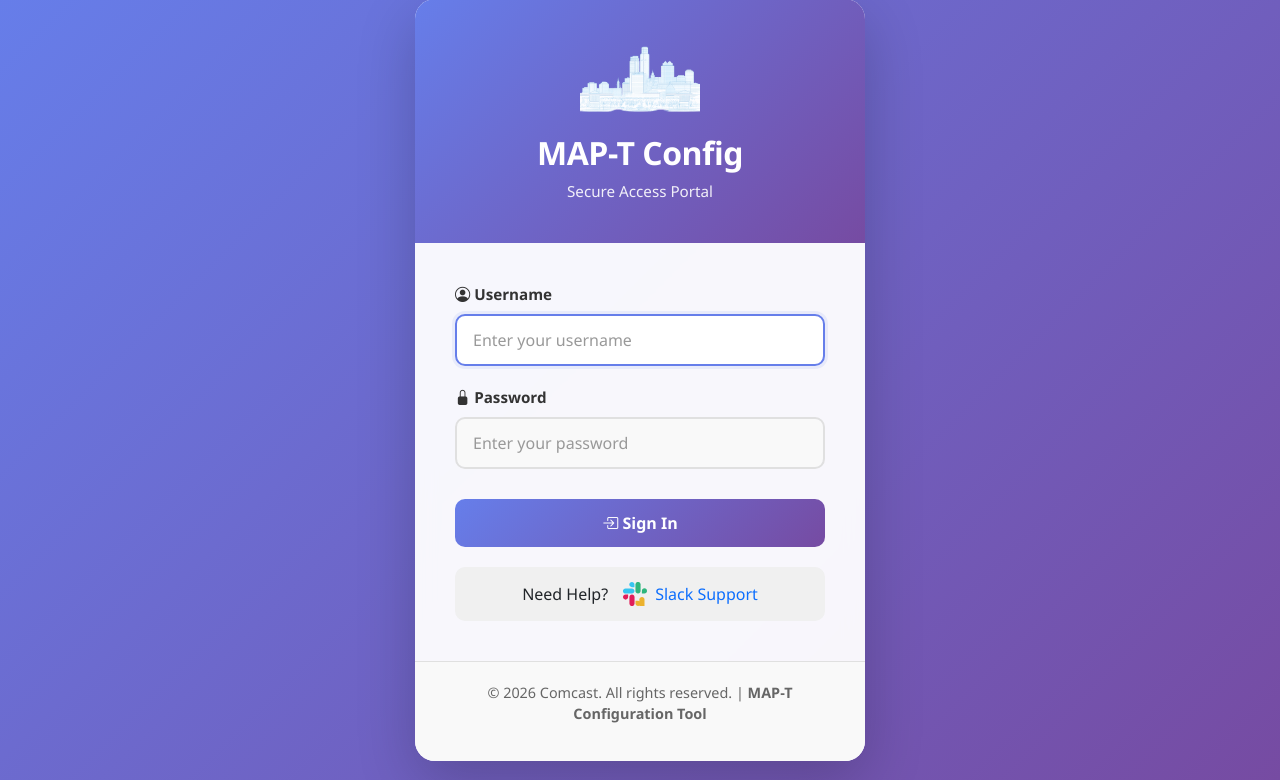
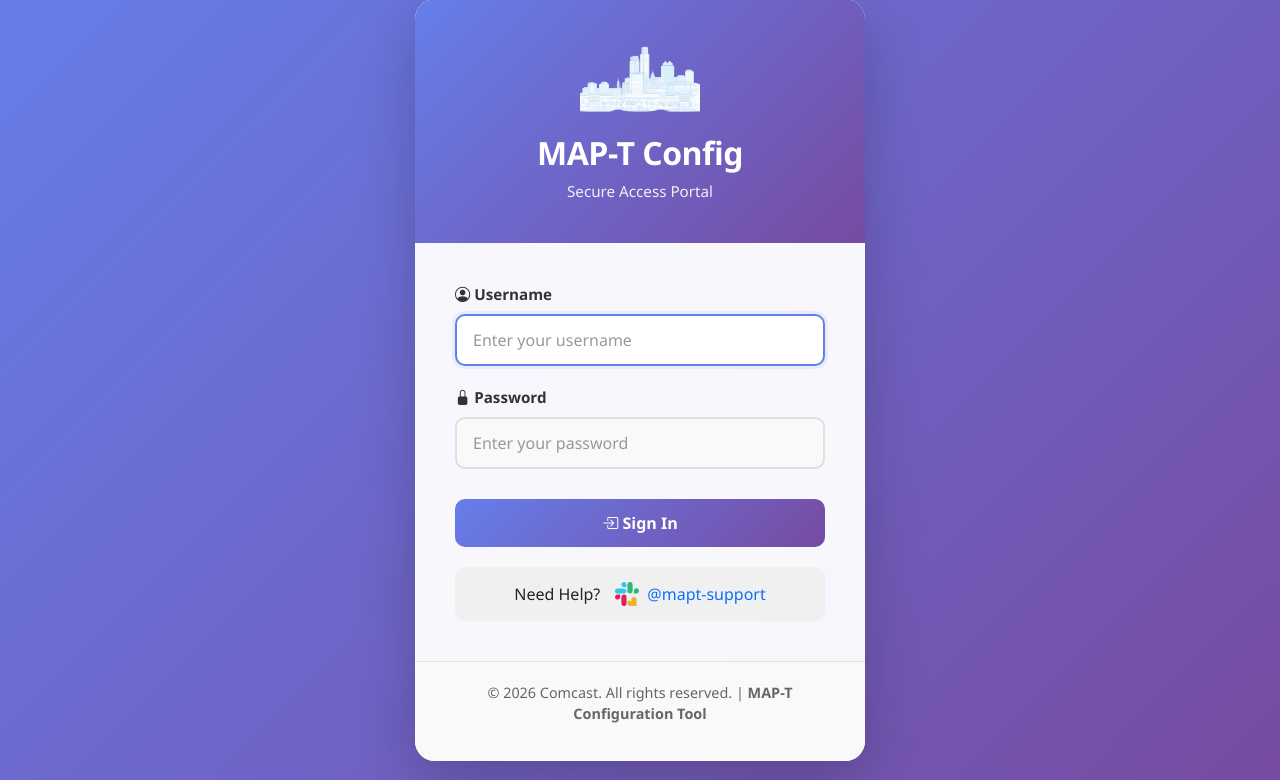
Before and after one commit to udaybhadauria/MAPT_NAT_PI, a Flask app: page /login in a window 1280 px wide. Shown: the part 20-800 px from the top of the page. Run offline with Flask 3, Linux system fonts and the light colour scheme.

Commit message:
Update Slack link formatting with rel, aria-label, and @mapt-support branding

```diff
--- a/templates/login.html
+++ b/templates/login.html
@@ -164,6 +164,18 @@
     .slack-icon {
       font-size: 1.5rem;
     }
+
+    .support-link {
+      display: inline-flex;
+      align-items: center;
+      gap: 8px;
+    }
+
+    .support-link .slack-icon {
+      height: 24px;
+      width: 24px;
+      font-size: inherit;
+    }
   </style>
 </head>
 
@@ -211,9 +223,13 @@
       <!-- Slack Help -->
       <div class="slack-section">
         <span>Need Help?</span>
-        <a href="https://comcast.enterprise.slack.com/archives/C0AV8U9DY78" class="slack-link" target="_blank">
-          <img src="{{ url_for('static', filename='slack-logo.svg') }}" alt="Slack" style="height: 24px; width: 24px;">
-          <span>Slack Support</span>
+        <a href="https://comcast.enterprise.slack.com/archives/C0AV8U9DY78"
+           target="_blank"
+           rel="noopener noreferrer"
+           class="slack-link support-link"
+           aria-label="Open @mapt-support Slack channel">
+          <img src="{{ url_for('static', filename='slack-logo.svg') }}" alt="Slack" class="slack-icon" />
+          <span>@mapt-support</span>
         </a>
       </div>
     </div>
```
Also changed, not shown: templates/index.html (+13 -3 lines).
